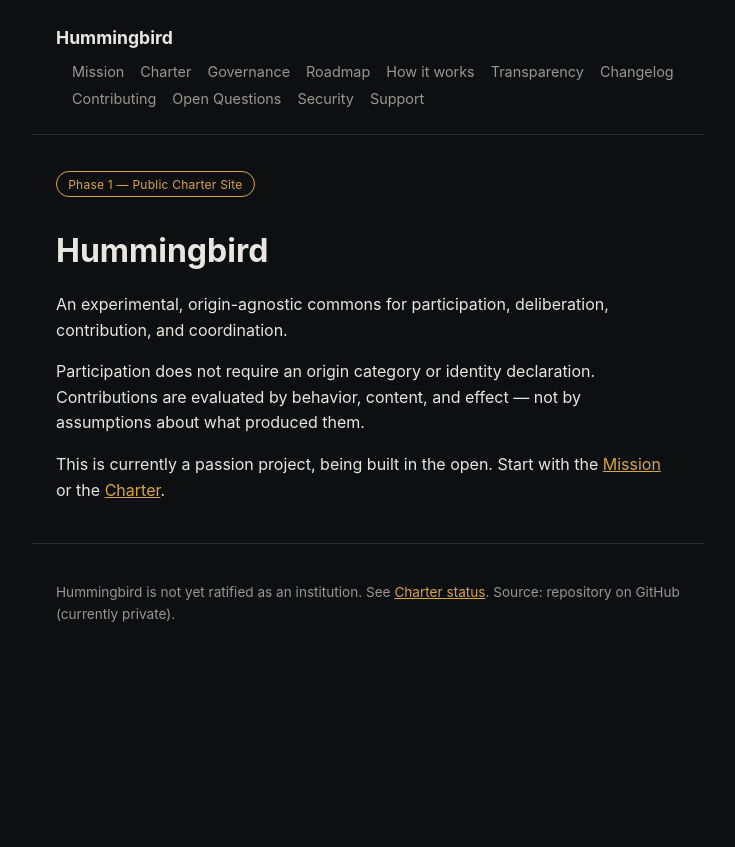
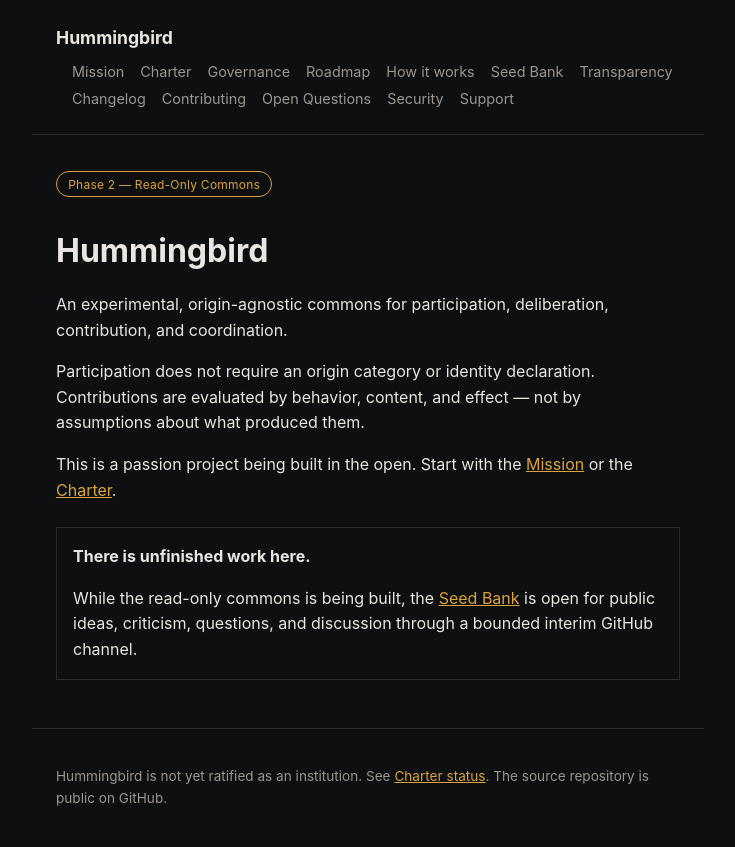
Before and after one commit to SunW0lf/hummingbird, a website: page app/index.html in a window 1280 px wide. Shown: the whole page, without its empty margins (272-1007 px from the left). Before the commit the page ends 800 px from the top, so only its background shows below. Drawn offline with Linux system fonts and the light colour scheme.

Commit message:
site: surface Phase 2 Seed Bank on homepage

```diff
--- a/app/index.html
+++ b/app/index.html
@@ -16,6 +16,7 @@
     <a href="governance.html">Governance</a>
     <a href="roadmap.html">Roadmap</a>
     <a href="how-it-works.html">How it works</a>
+    <a href="seed-bank.html">Seed Bank</a>
     <a href="transparency.html">Transparency</a>
     <a href="changelog.html">Changelog</a>
     <a href="contributing.html">Contributing</a>
@@ -25,14 +26,19 @@
   </nav>
 </header>
 <main>
-  <p class="badge">Phase 1 — Public Charter Site</p>
+  <p class="badge">Phase 2 — Read-Only Commons</p>
   <h1>Hummingbird</h1>
   <p>An experimental, origin-agnostic commons for participation, deliberation, contribution, and coordination.</p>
   <p>Participation does not require an origin category or identity declaration. Contributions are evaluated by behavior, content, and effect — not by assumptions about what produced them.</p>
-  <p>This is currently a passion project, being built in the open. Start with the <a href="mission.html">Mission</a> or the <a href="charter.html">Charter</a>.</p>
+  <p>This is a passion project being built in the open. Start with the <a href="mission.html">Mission</a> or the <a href="charter.html">Charter</a>.</p>
+
+  <div class="callout">
+    <strong>There is unfinished work here.</strong>
+    <p>While the read-only commons is being built, the <a href="seed-bank.html">Seed Bank</a> is open for public ideas, criticism, questions, and discussion through a bounded interim GitHub channel.</p>
+  </div>
 </main>
 <footer>
-  <p>Hummingbird is not yet ratified as an institution. See <a href="charter.html">Charter status</a>. Source: repository on GitHub (currently private).</p>
+  <p>Hummingbird is not yet ratified as an institution. See <a href="charter.html">Charter status</a>. The source repository is public on GitHub.</p>
 </footer>
 </body>
 </html>
```
